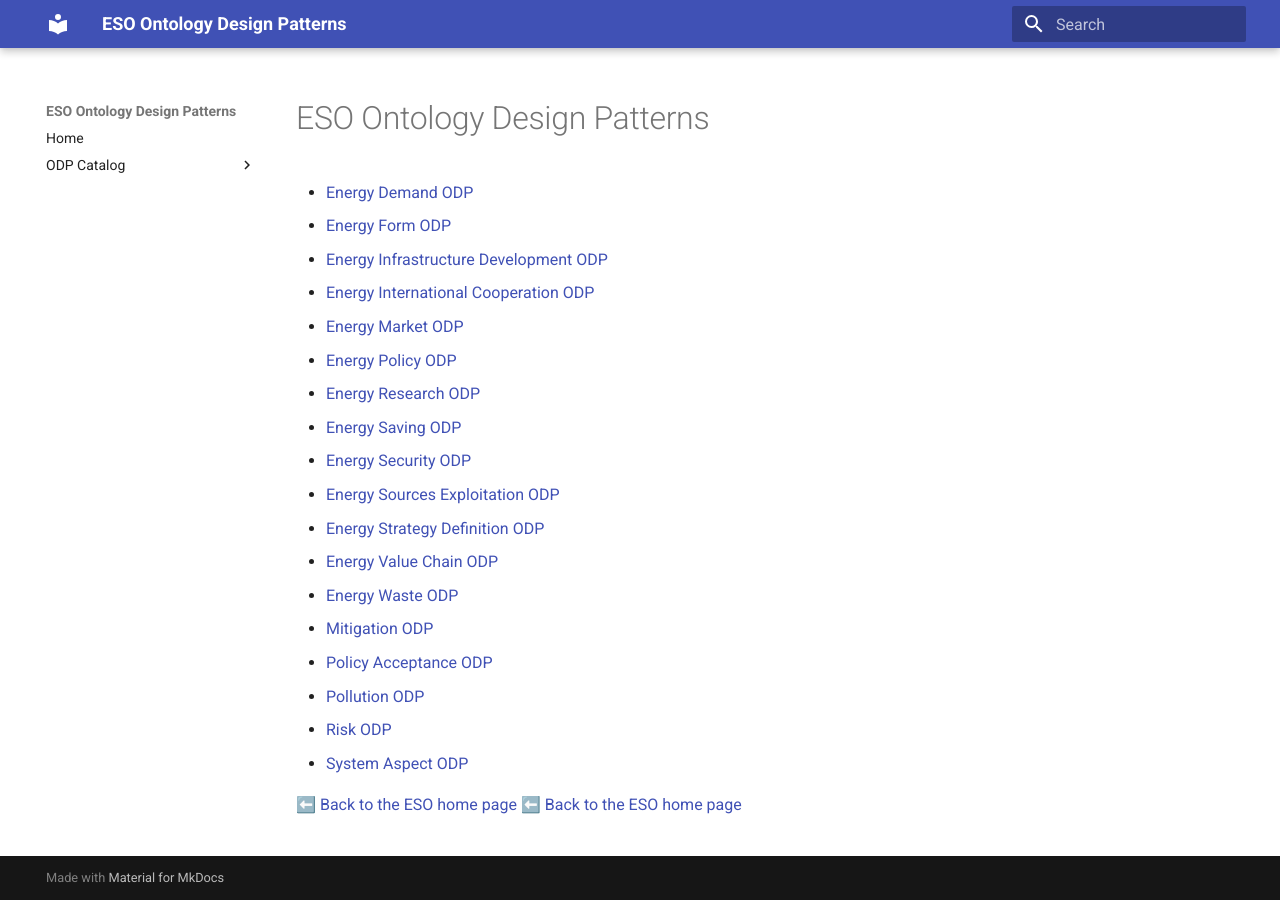
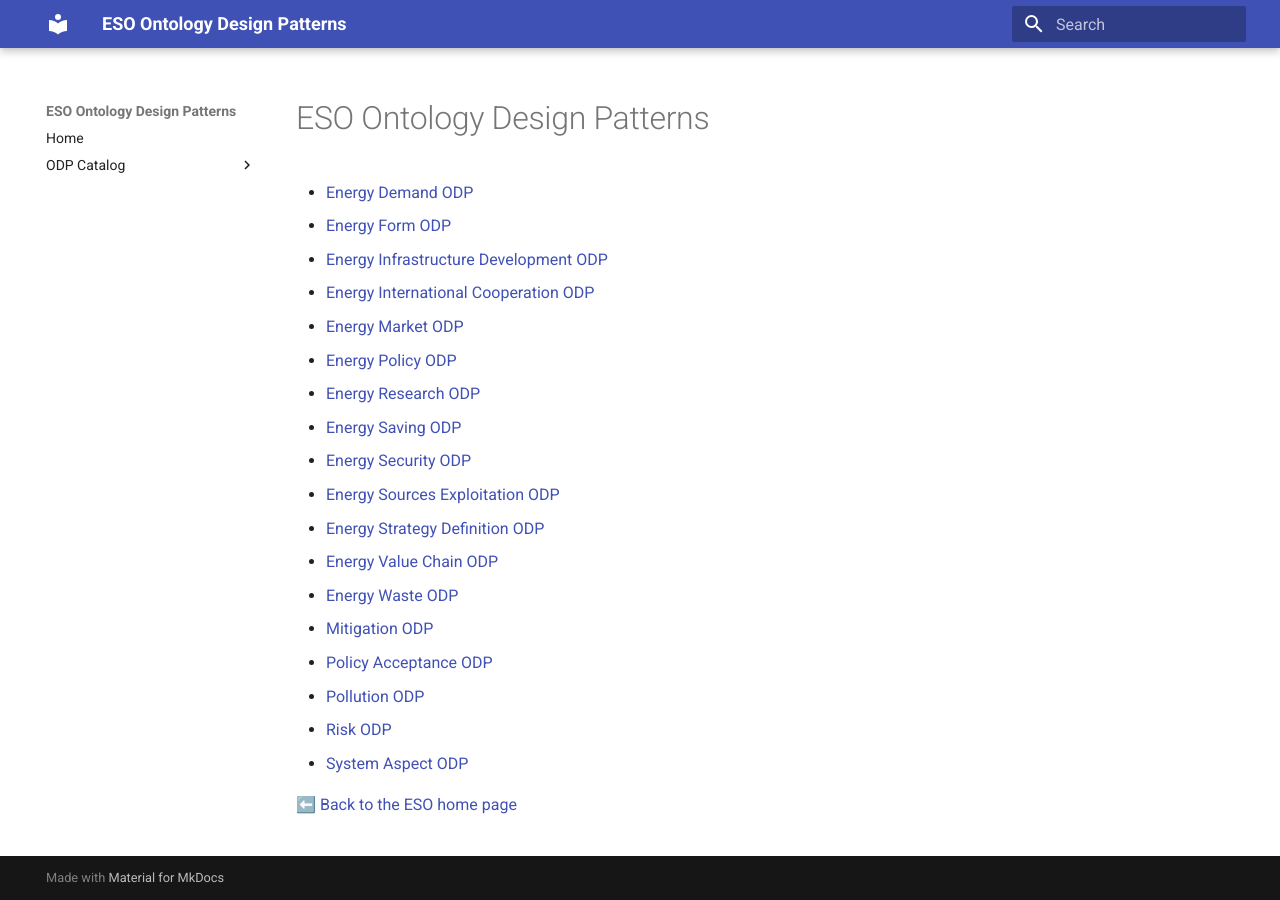
Before and after one commit to AntonioDeNicola/eso-odp-site, an MkDocs documentation site: the page built from docs/odp/index.md, in a window 1280 px wide. Built offline with MkDocs 1.6.1 and Material for MkDocs 9.7.7, drawn with Linux system fonts in a browser that asks for light colours.

Commit message:
Update index.md

```diff
--- a/docs/odp/index.md
+++ b/docs/odp/index.md
@@ -20,4 +20,3 @@
 - [System Aspect ODP](system-aspect.md)
 
 ⬅️ [Back to the ESO home page](../)
-⬅️ [Back to the ESO home page](../index.md)
```
